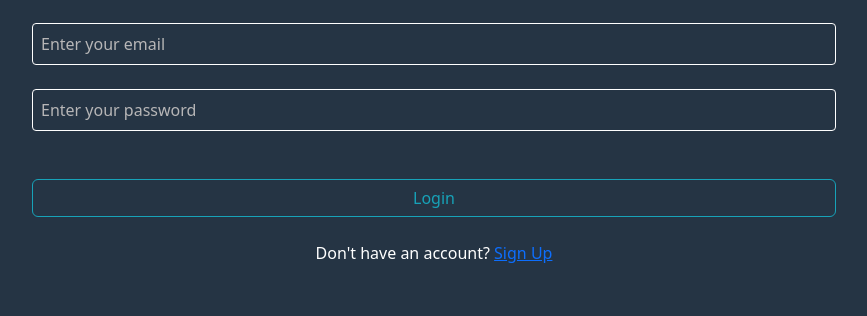
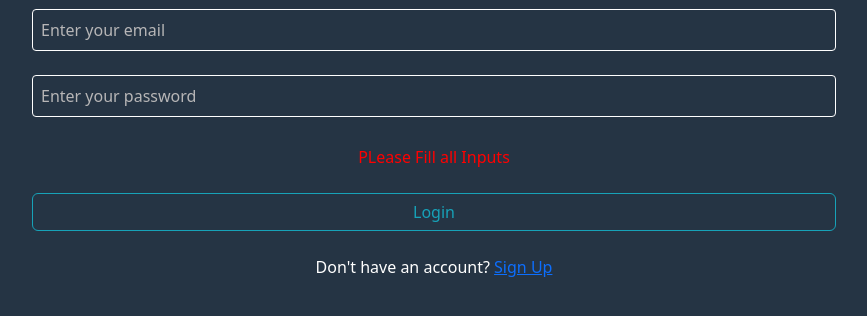
Before and after one commit to Ali1Kh/Login-System, a plain HTML site: page index.html in a window 1280 px wide. Both pictures are taken after a click on the button "Login". Shown: the part 296-612 px from the top of the page, without its empty margins (206-1073 px from the left). Drawn offline with Linux system fonts and the light colour scheme.

Commit message:
Last Commit

```diff
--- a/index.html
+++ b/index.html
@@ -10,7 +10,6 @@
     <link rel="stylesheet" href="css/bootstrap.min.css">
     <link rel="stylesheet" href="css/style.css">
 </head>
-
 <body>
     <main class="vh-100 d-flex justify-content-center align-items-center">
         <div class="inner text-white rounded-4 overflow-hidden shadow">
@@ -24,7 +23,7 @@
                     <input id="passIn"
                         class="form-control text-white mb-4 p-2 bg-transparent rounded-1 border border-1 border-white"
                         type="password" placeholder="Enter your password">
-                        <small id="loginHint" class="pt-3 fs-6 d-none"></small>
+                        <small id="loginHint" class="pt-1 fs-6 d-none"></small>
                     <button id="loginBtn" class="myBtn btn w-100 my-4">Login</button>
                     <p>Don't have an account? <a id="signUp" class="cursorPointer text-decoration-underline">Sign Up</a>
                     </p>
@@ -63,8 +62,6 @@
             </div>
         </div>
     </main>
-
     <script src="js/index.js"></script>
 </body>
-
 </html>
--- a/js/index.js
+++ b/js/index.js
@@ -36,8 +36,9 @@ function signUp() {
 document.getElementById("signUpBtn").addEventListener("click", signUp);
 //!Login
 function login() {
+  if(emailIn.value != "" && passIn.value != ""){
   for (let i = 0; i < singUpList.length; i++) {
-    if ( emailIn.value == singUpList[i].email && passIn.value == singUpList[i].pass) {
+    if (emailIn.value == singUpList[i].email && passIn.value == singUpList[i].pass) {
       welcomePage(singUpList[i].name);
       document.getElementById("loginHint").classList.replace("d-block","d-none");
     } else if (emailIn.value != singUpList[i].email) {
@@ -53,6 +54,12 @@ function login() {
         .classList.replace("d-none", "d-block");
     }
   }
+}else{
+  document.getElementById("loginHint").innerHTML = "PLease Fill all Inputs";
+  document
+    .getElementById("loginHint")
+    .classList.replace("d-none", "d-block");
+}
 }
 document.getElementById("loginBtn").addEventListener("click", login);
 // !Welcome Page
```
